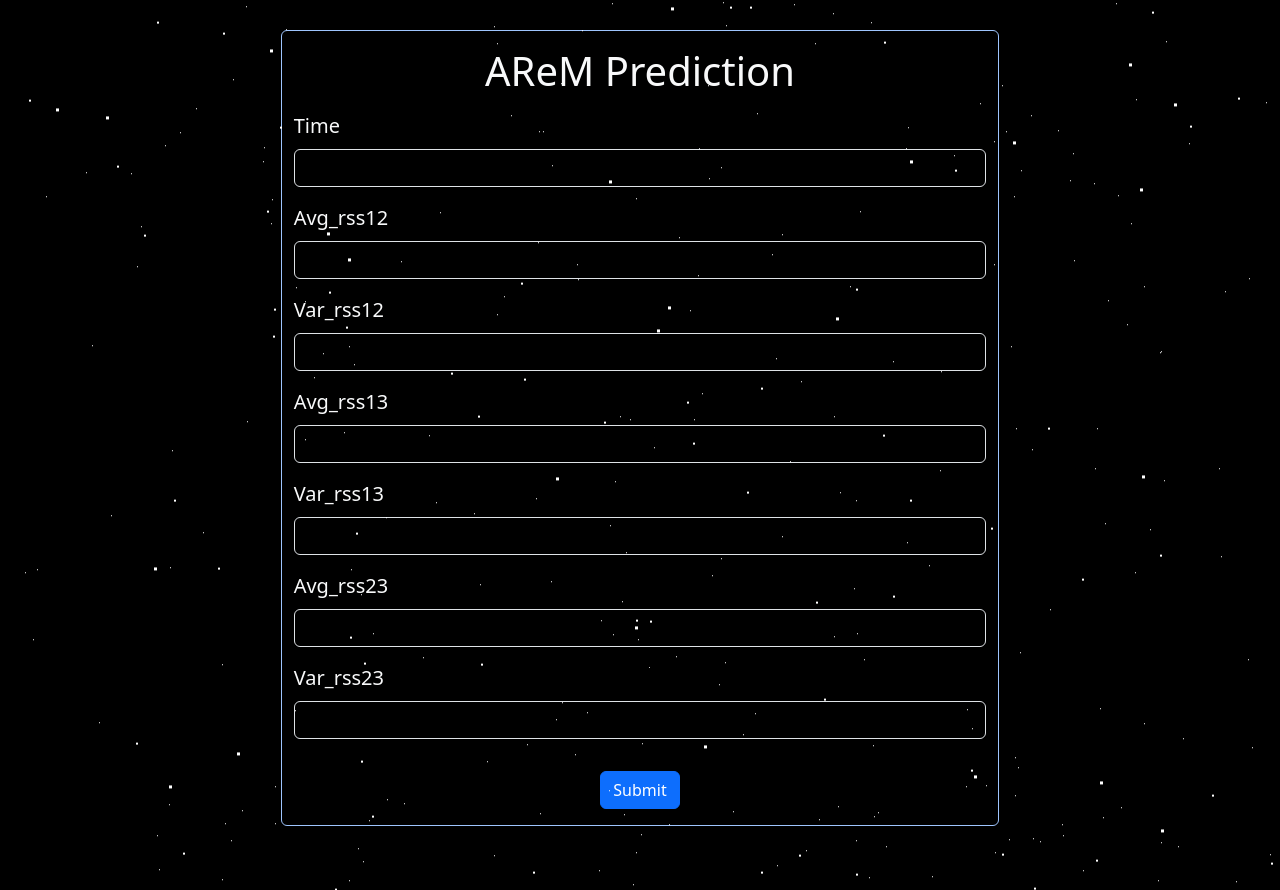
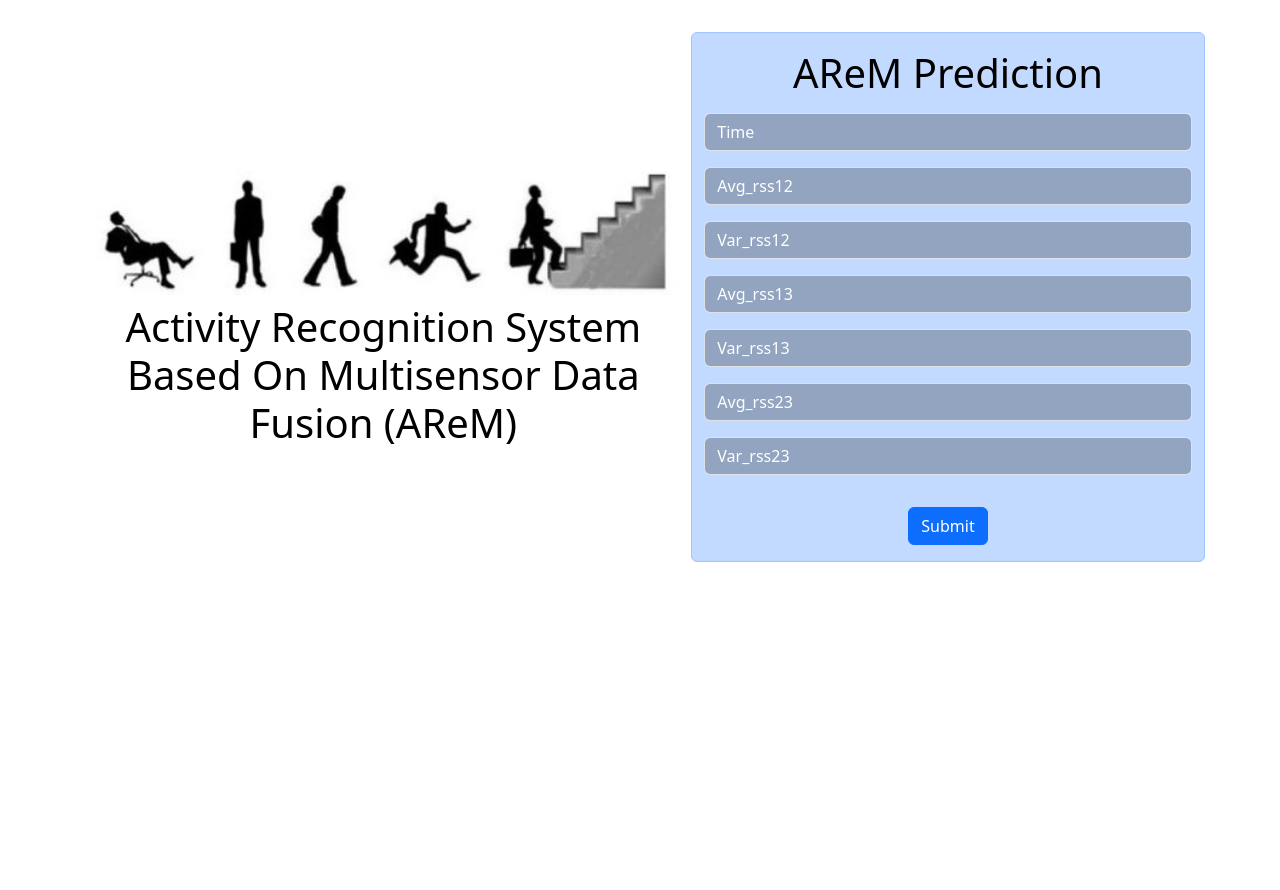
Before and after one commit to Shiv0063/AReM-Activity-prediction-model, a Flask app: page / in a window 1280 px wide. After the commit the page ends 562 px from the top, so only its background shows below. Run offline with Flask 3, Linux system fonts and the light colour scheme; some libraries are stand-ins or nearby versions.

Commit message:
new cange

```diff
--- a/templates/index.html
+++ b/templates/index.html
@@ -10,45 +10,61 @@
   <!-- partial:index.partial.html -->
   <link href='https://fonts.googleapis.com/css?family=Lato:300,400,700' rel='stylesheet' type='text/css'>
   <link rel="stylesheet" href="../static/css/stars.css">
-  <link rel="stylesheet" href="{{ url_for('static', filename='css/stars.css') }}">
+  <style>
+    .fgh::placeholder {
+        color: #fff;
+      }
+  </style>
 </head>
 
-<body class="p-2 m-3" style="background: #000;">
-  <div id='stars'></div>
-  <div id='stars2'></div>
-  <div id='stars3'></div>
+<body class="p-2 m-md-3 pt-md-3" id="bgmain">
   <div class="container-fluid">
     <div class="row justify-content-center">
-      <div class="col-md-7 border border-primary-subtle rounded">
-        <h1 class="text-center text-light mt-3 mb-3">AReM Prediction</h1>
+      <div class="col-md-6 mt-md-5">
+        <br>
+        <div class="mt-md-5">
+          <center>
+            <img src="../static/img/bg2.jpg" width="700px" class="img-fluid" alt="">
+          </center>
+          <h1 class="p-2 text-center text-black">Activity Recognition System Based On Multisensor Data Fusion (AReM)</h1>
+        </div>
+      </div>
+      <div class="col-md-5 col-11 border border-primary-subtle bg-primary bg-opacity-25 rounded">
+        <h1 class="text-center text-black mt-3 mb-3">AReM Prediction</h1>
         <form action="/predict" class="fs-5 text-light" method="POST">
           <div class="mb-3">
-            <label class="form-label">Time</label>
-            <input type="number" class="form-control bg-transparent text-light" name="time" required>
+            <!-- <label class="form-label">Time</label> -->
+            <input type="number" class="form-control bg-black bg-opacity-25 text-light fgh" placeholder="Time" name="time" required>
           </div>
           <div class="mb-3">
-            <label class="form-label">Avg_rss12</label>
-            <input type="number" class="form-control bg-transparent text-light" name="avg_rss12" required>
+            <!-- <label class="form-label">Avg_rss12</label> -->
+            <input type="number" class="form-control bg-black bg-opacity-25 text-light fgh" placeholder="Avg_rss12" name="avg_rss12"
+              required>
           </div>
           <div class="mb-3">
-            <label class="form-label">Var_rss12</label>
-            <input type="number" class="form-control bg-transparent text-light" name="var_rss12" required>
+            <!-- <label class="form-label">Var_rss12</label> -->
+            <input type="number" class="form-control bg-black bg-opacity-25 text-light fgh" placeholder="Var_rss12" name="var_rss12"
+              required>
           </div>
           <div class="mb-3">
-            <label class="form-label">Avg_rss13</label>
-            <input type="number" class="form-control bg-transparent text-light" name="avg_rss13" required>
+            <!-- <label class="form-label">Avg_rss13</label> -->
+            <input type="number" class="form-control bg-black bg-opacity-25 text-light fgh" placeholder="Avg_rss13" name="avg_rss13"
+              required>
           </div>
           <div class="mb-3">
-            <label class="form-label">Var_rss13</label>
-            <input type="number" class="form-control bg-transparent text-light" name="var_rss13" required>
+            <!-- <label class="form-label">Var_rss13</label> -->
+            <input type="number" class="form-control bg-black bg-opacity-25 text-light fgh" placeholder="Var_rss13" name="var_rss13"
+              required>
           </div>
           <div class="mb-3">
-            <label class="form-label">Avg_rss23</label>
-            <input type="number" class="form-control bg-transparent text-light" name="avg_rss23" required>
+            <!-- <label class="form-label">Avg_rss23</label> -->
+            <input type="number" class="form-control bg-black bg-opacity-25 text-light fgh" placeholder="Avg_rss23" name="avg_rss23"
+              required>
           </div>
           <div class="mb-3">
-            <label class="form-label">Var_rss23</label>
-            <input type="number" class="form-control bg-transparent text-light" name="var_rss23" required>
+            <!-- <label class="form-label">Var_rss23</label> -->
+            <input type="number" class="form-control bg-black bg-opacity-25 text-light fgh" placeholder="Var_rss23" name="var_rss23"
+              required>
           </div>
           <center>
             <button class="btn btn-primary mt-3 mb-3" type="submit">
@@ -60,11 +76,12 @@
     </div>
   </div>
 
-    <!-- partial -->
-  <script src='//cdnjs.cloudflare.com/ajax/libs/jquery/2.1.3/jquery.min.js'></script><script  src="./script.js"></script>
-    <script src="https://cdn.jsdelivr.net/npm/bootstrap@5.3.0/dist/js/bootstrap.bundle.min.js"
-      integrity="sha384-geWF76RCwLtnZ8qwWowPQNguL3RmwHVBC9FhGdlKrxdiJJigb/j/68SIy3Te4Bkz"
-      crossorigin="anonymous"></script>
+  <!-- partial -->
+  <script src='//cdnjs.cloudflare.com/ajax/libs/jquery/2.1.3/jquery.min.js'></script>
+  <script src="./script.js"></script>
+  <script src="https://cdn.jsdelivr.net/npm/bootstrap@5.3.0/dist/js/bootstrap.bundle.min.js"
+    integrity="sha384-geWF76RCwLtnZ8qwWowPQNguL3RmwHVBC9FhGdlKrxdiJJigb/j/68SIy3Te4Bkz"
+    crossorigin="anonymous"></script>
 </body>
 
 </html>
```
Also changed, not shown: templates/results.html (+14 -10 lines), static/img/bg2.jpg (added).
